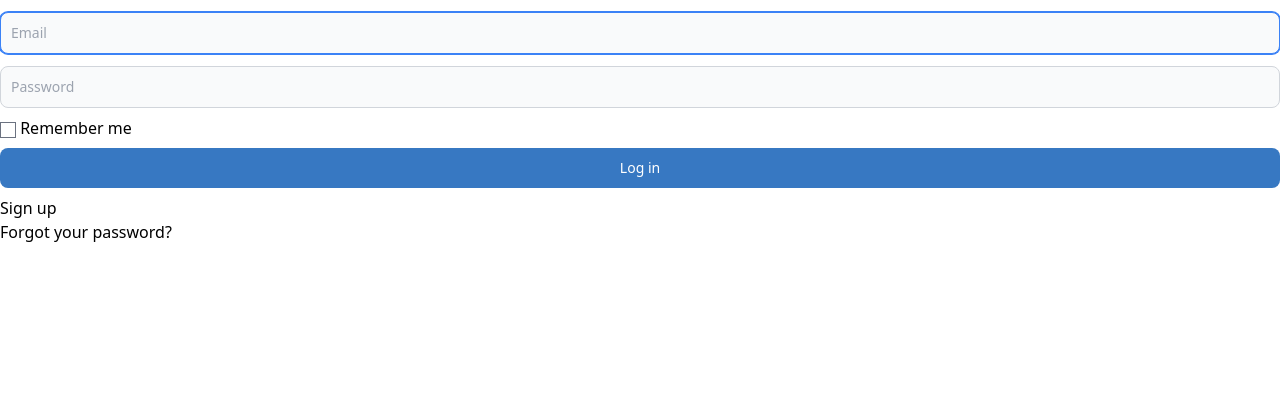
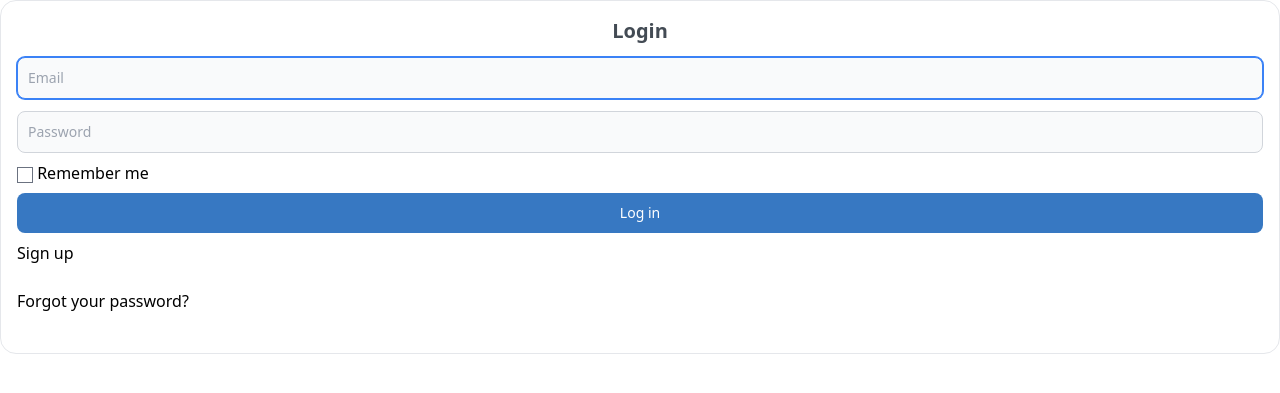
Before and after one commit to zakiyousufi/Budget-App, a Rails app: page /users/sign_in in a window 1280 px wide. Shown: the top 393 px of the page. Run offline with Rails 7, Linux system fonts and the light colour scheme; style sheets or scripts are compiled from the project's sources; some libraries are stand-ins or nearby versions.

Commit message:
Change login view

```diff
--- a/app/views/devise/sessions/new.html.erb
+++ b/app/views/devise/sessions/new.html.erb
@@ -1,3 +1,8 @@
+<div class="border rounded-2xl p-4 flex justify-center flex-col signup">
+<i class="fa-solid fa-user text-3xl text-center green"></i>
+<div class="flex justify-center">
+<h2 class="text-center font-bold text-xl text-[#434b54]">Login</h2>
+</div>
 <%= form_for(resource, as: resource_name, url: session_path(resource_name)) do |f| %>
   <div class="field mt-3">
     <%= f.email_field :email, autofocus: true, autocomplete: "email", placeholder: 'Email', class: 'bg-gray-50 border border-gray-300 text-gray-900 text-sm rounded-lg focus:ring-blue-500 focus:border-blue-500 block w-full p-2.5 dark:bg-gray-700 dark:border-gray-600 dark:placeholder-gray-400 dark:text-white dark:focus:ring-blue-500 dark:focus:border-blue-500' %>
@@ -17,6 +22,9 @@
 <% end %>
 <%= render "devise/shared/links" %>
 </div>
+
+</div>
+
 <%# <form>
   <div class="relative z-0 w-full mb-6 group">
     <input type="email" name="floating_email" id="floating_email" class="block py-2.5 px-0 w-full text-sm text-gray-900 bg-transparent border-0 border-b-2 border-gray-300 appearance-none dark:text-white dark:border-gray-600 dark:focus:border-blue-500 focus:outline-none focus:ring-0 focus:border-blue-600 peer" placeholder=" " required />
```
